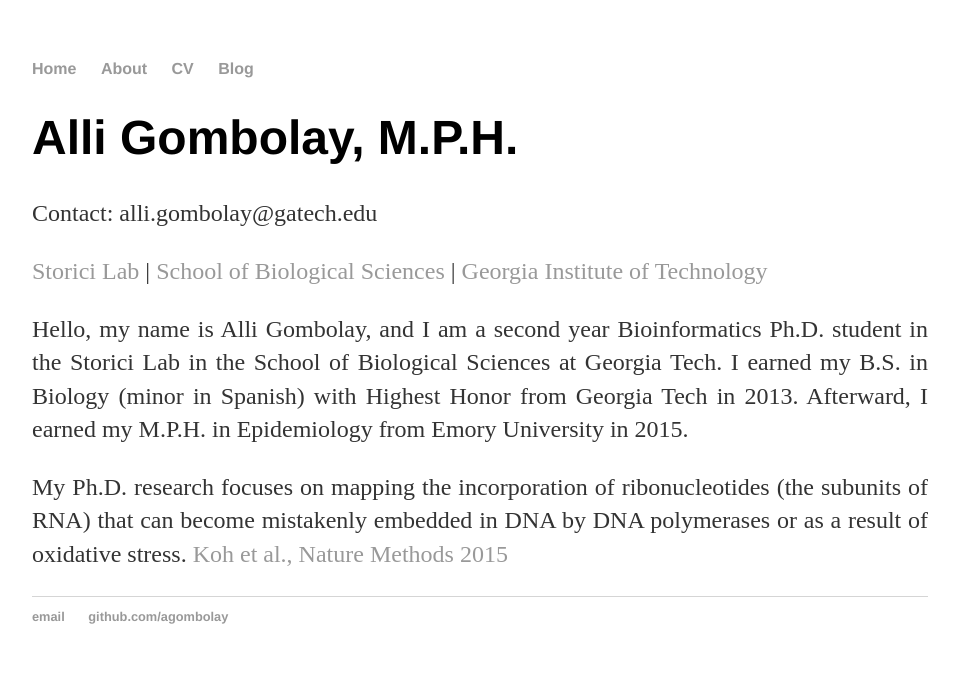
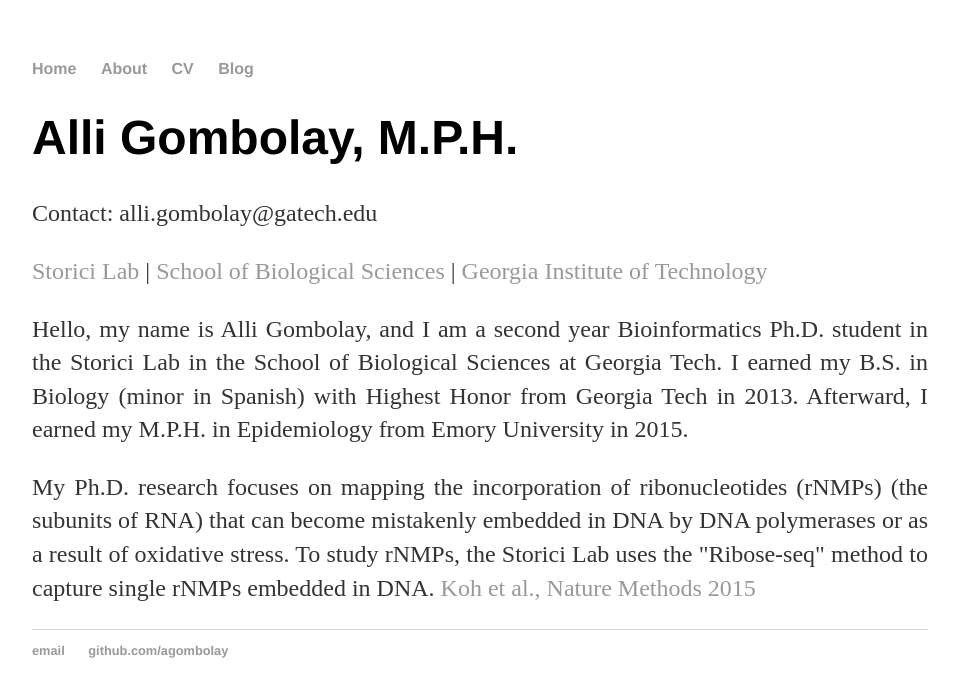
Before and after one commit to agombolay/agombolay.github.io, a Jekyll site: the page built from index.html, in a window 1280 px wide. Shown: the top 697 px of the page, without its empty margins (160-1119 px from the left). Built offline with Jekyll 4.4.1, drawn with Linux system fonts in a browser that asks for light colours.

Commit message:
Update index.html

```diff
--- a/index.html
+++ b/index.html
@@ -7,5 +7,5 @@
 	<p>Contact: alli.gombolay@gatech.edu</p>
 	<p><a href="http://www.storicilab.gatech.edu/">Storici Lab</a> | <a href="http://www.biology.gatech.edu/">School of Biological Sciences</a> | <a href="http://www.gatech.edu/">Georgia Institute of Technology</a></p>
 	<p align="justify">Hello, my name is Alli Gombolay, and I am a second year Bioinformatics Ph.D. student in the Storici Lab in the School of Biological Sciences at Georgia Tech.  I earned my B.S. in Biology (minor in Spanish) with Highest Honor from Georgia Tech in 2013.  Afterward, I earned my M.P.H. in Epidemiology from Emory University in 2015.</p>
-	<p align="justify">My Ph.D. research focuses on mapping the incorporation of ribonucleotides (the subunits of RNA) that can become mistakenly embedded in DNA by DNA polymerases or as a result of oxidative stress. <a href="http://www.ncbi.nlm.nih.gov/pubmed/25622106">Koh et al., Nature Methods 2015</a></p>
+	<p align="justify">My Ph.D. research focuses on mapping the incorporation of ribonucleotides (rNMPs) (the subunits of RNA) that can become mistakenly embedded in DNA by DNA polymerases or as a result of oxidative stress.  To study rNMPs, the Storici Lab uses the "Ribose-seq" method to capture single rNMPs embedded in DNA.  <a href="http://www.ncbi.nlm.nih.gov/pubmed/25622106">Koh et al., Nature Methods 2015</a></p>
 </div><!-- /.blurb -->
```
